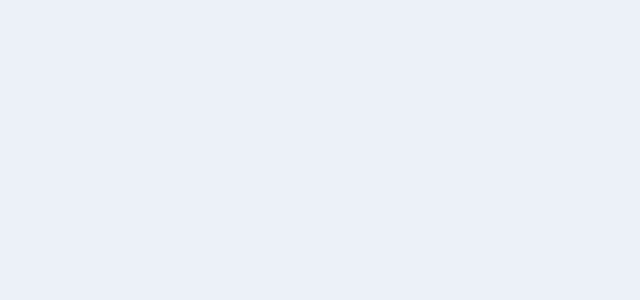
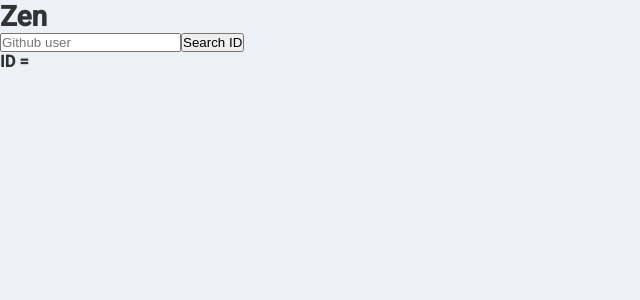
Before and after one commit to iagobontempo-study/Study-react-bootcamp, a React (Create React App) app: page / in a window 1280 px wide. Shown: the top 300 px of the page, without its empty margins (0-640 px from the left). Built offline with nearby package versions, Linux system fonts and the light colour scheme; no server answers.

Commit message:
ComponentDidMount

```diff
--- a/src/App.js
+++ b/src/App.js
@@ -3,7 +3,7 @@ import GlobalStyle from './GlobalStyle'
 
 /*
 ! Lifecycle */
-// import ComponentDidMount from './lifecycle/ComponentDidMount'
+import ComponentDidMount from './lifecycle/ComponentDidMount'
 
 /*
 ! Exercices */
@@ -32,7 +32,7 @@ function App() {
       {/* <BoxMaker /> */}
       {/* <TodoList /> */}
 
-      {/* <ComponentDidMount /> */}
+      <ComponentDidMount />
 
       <GlobalStyle />
     </div>
--- a/src/lifecycle/ComponentDidMount.jsx
+++ b/src/lifecycle/ComponentDidMount.jsx
@@ -3,12 +3,26 @@ import axios from 'axios';
 
 export class ComponentDidMount extends Component {
     state = {
-        quote: ''
+        quote: '',
+        user: '',
+        id: '',
     }
 
     componentDidMount = () => {
-        axios.get("https://api.github.com/users/iagobontempo/").then(response => {
+        axios.get("https://api.github.com/zen").then(response => {
             this.setState({ quote: response.data })
+        })
+    }
+
+    handleChange = (e) => {
+        this.setState({
+            [e.target.id]: e.target.value
+        })
+    }
+
+    handleClick = e => {
+        axios.get(`https://api.github.com/users/${this.state.user}`).then(response => {
+            this.setState({ id: response.data.id })
         })
     }
 
@@ -17,6 +31,11 @@ export class ComponentDidMount extends Component {
             <div>
                 <h1>Zen</h1>
                 <h3>{this.state.quote}</h3>
+                <div>
+                    <input id="user" type="text" placeholder="Github user" value={this.state.user} onChange={this.handleChange} />
+                    <button onClick={this.handleClick}>Search ID</button>
+                </div>
+                <h3>ID = {this.state.id} </h3>
             </div>
         )
     }
```
